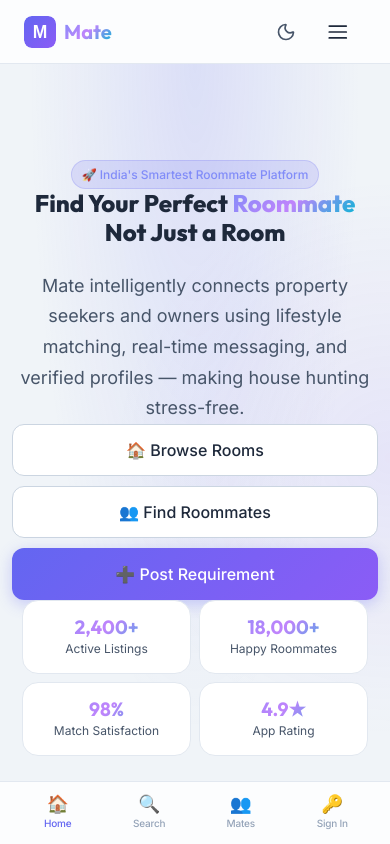
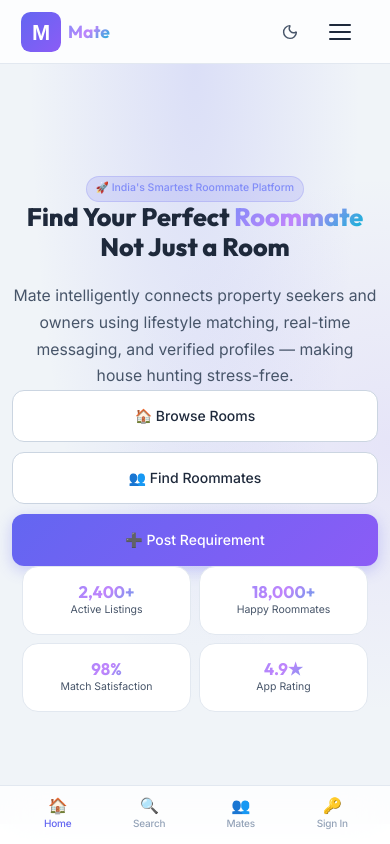
Before and after one commit to sidpurvviya-dotcom/mate, a Next.js app: page / in a window 390 px wide. Shown: the top 844 px of the page. Built offline with nearby package versions, Linux system fonts and the light colour scheme.

Commit message:
style: Apply final antigravity mobile patch for component visibility scaling

```diff
--- a/src/app/globals.css
+++ b/src/app/globals.css
@@ -825,22 +825,32 @@
 
 /* ─── Responsive adjustments for Mobile (max-width: 480px) ─────────────── */
 @media (max-width: 480px) {
-  /* Shrink the Global Padding */
-  .container {
-    padding-left: 12px !important;
-    padding-right: 12px !important;
+  /* Specific Mobile Fixes for Mate Platform */
+
+  /* Shrink Global Fonts */
+  html {
+    font-size: 14px; /* Sets a smaller base size for the entire phone screen */
   }
 
   /* Fix Home Page Headline */
   h1, .hero-title {
-    font-size: clamp(1.5rem, 6vw, 2rem) !important;
+    font-size: 1.8rem !important; /* Forces the large title to fit the phone width */
     line-height: 1.2 !important;
     padding: 0 10px;
   }
 
-  /* Shrink the Logo and Header Icons */
-  .navbar-logo { height: 32px !important; width: auto; }
-  .theme-toggle, .menu-icon, .hamburger { transform: scale(0.85); }
+  /* Shrink All Icons */
+  i, svg {
+    transform: scale(0.85); /* Visually shrinks icons to prevent overcrowding */
+  }
+
+  /* Fix Container Visibility */
+  .container, .card, .hero-section {
+    width: 100% !important;
+    max-width: 100vw !important;
+    padding: 0 12px !important; /* Adds safe breathing room on the edges */
+    box-sizing: border-box;
+  }
 
   /* Fit the Action Buttons */
   .hero-buttons {
@@ -891,10 +901,10 @@
   }
 
   /* Bottom Navigation */
-  .bottom-nav-item, .mobile-tab-btn {
+  .bottom-nav-item, .mobile-tab-btn, .bottom-nav {
     padding: 5px !important;
   }
-  .bottom-nav-label {
+  .bottom-nav-label, .bottom-nav span {
     font-size: 10px !important;
     letter-spacing: -0.2px;
   }
```
